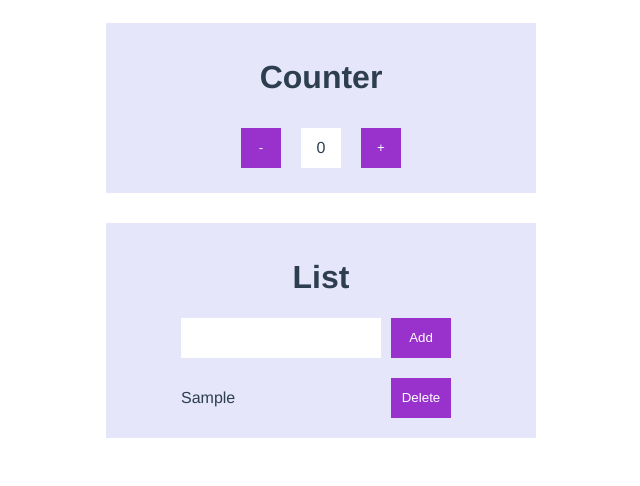
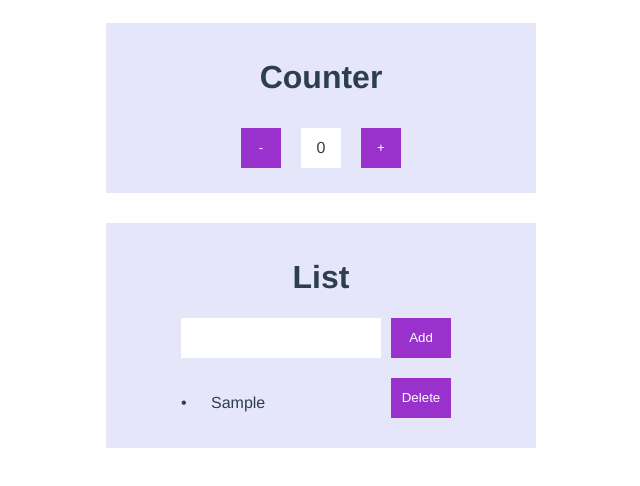
Before and after one commit to jpacsai/my-first-vue-app, a Vue app: page / in a window 1280 px wide. Both pictures are taken after typing "Sample" into the empty fields and a click on the button "Add". Shown: the top 486 px of the page, without its empty margins (319-959 px from the left). Built offline with nearby package versions, Linux system fonts and the light colour scheme.

Commit message:
style: add bullet to li

```diff
--- a/src/components/List.vue
+++ b/src/components/List.vue
@@ -7,7 +7,8 @@
 	</form>
 	<ul id='list'>
 		<li v-for="l in list" :key="l.id">
-			<span>{{ l.text }}</span>
+			<span>•</span>
+			<p>{{ l.text }}</p>
 			<button>Delete</button>
 		</li>
 	</ul>
@@ -79,12 +80,12 @@ export default {
 	li {
 		text-align: left;
 		display: grid;
-		grid-template: 100% / 200px 80px;
+		grid-template-columns: 30px 170px 80px;
 		margin: 5px auto;
 		justify-content: center;
 	}
 
-	span {
+	p, span {
 		display: flex;
 		align-items: center;
 		overflow: auto;
```
